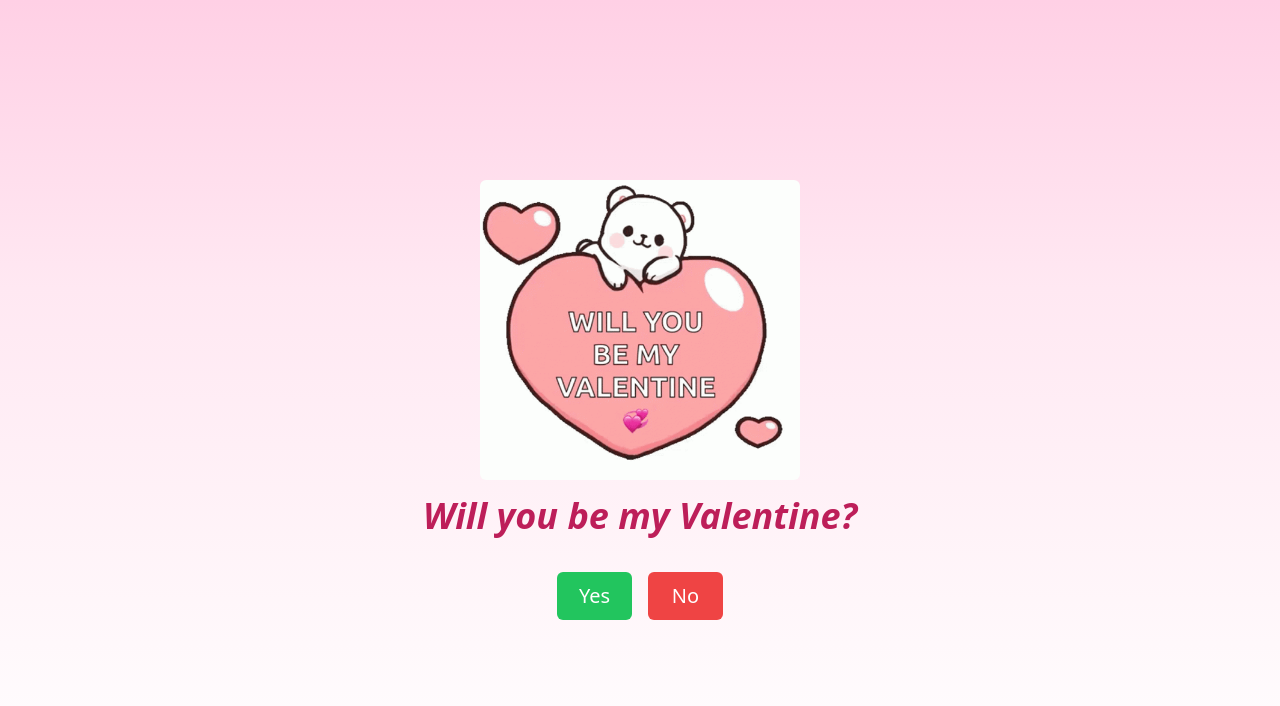
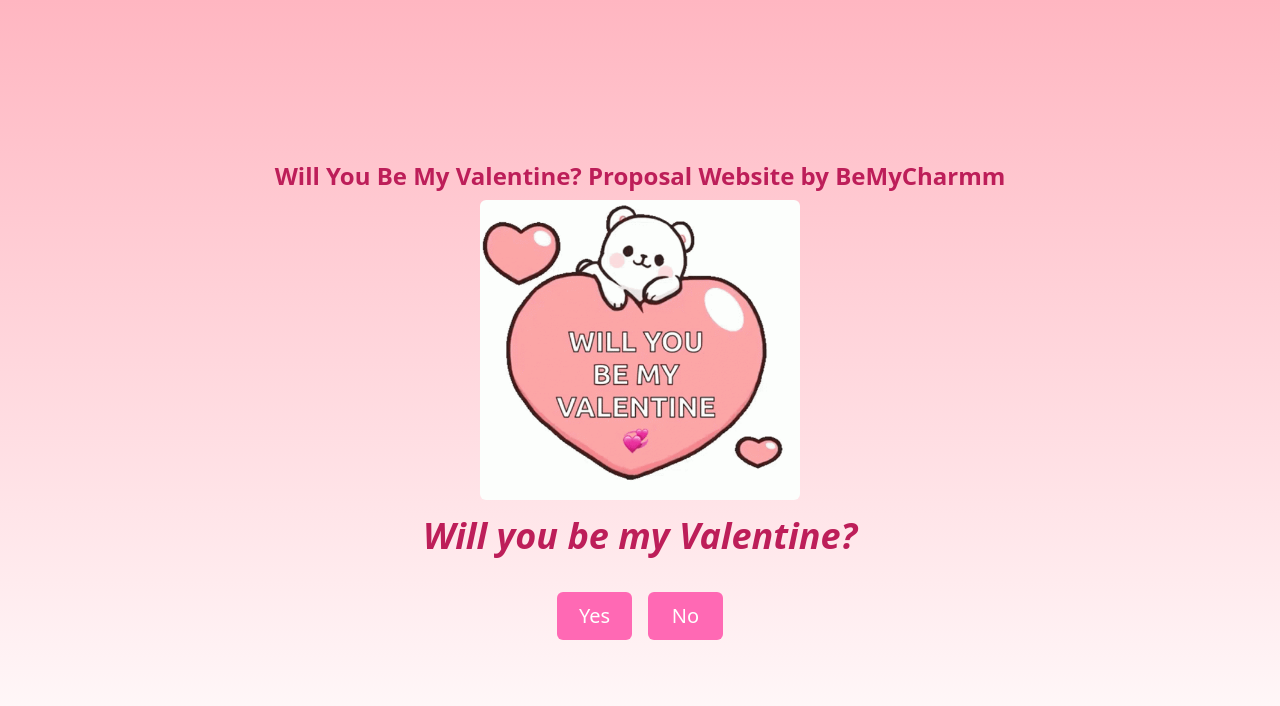
Before and after one commit to bemycharm/bemycharm.github.io, a plain HTML site: page askherout/index.html in a window 1280 px wide. Drawn offline with nearby package versions, Linux system fonts and the light colour scheme.

Commit message:
BMC-01: change colors

```diff
--- a/askherout/index.html
+++ b/askherout/index.html
@@ -3,12 +3,26 @@
 <head>
   <meta charset="UTF-8">
   <meta name="viewport" content="width=device-width, initial-scale=1.0">
-  <title>BeMyCharmm - Valentine's Day</title>
+  <title>Will You Be My Valentine? Proposal Website || BeMyCharmm || BeMyValentine</title>
+  <meta name="description" content="Cute and romantic Valentine's Day proposal website! Click 'No' and see what happens 😢. Will you be my Valentine – Yes or No? Try BeMyCharm's adorable proposal – completely free!">
+
+  <!-- Open Graph / Facebook -->
+  <meta property="og:title" content="Will You Be My Valentine? – Cutest Meme Prank 2024 💘" />
+  <meta property="og:description" content="Cute & funny Valentine meme. Click 'No' to see the magic 💌. Tag your crush, spread the love! #ValentinesDayIndia" />
+  <meta property="og:image" content="https://bemycharm.github.io/askherout/images/valentine_img.png" />
+  <meta property="og:url" content="https://bemycharm.github.io/askherout/" />
+  <meta property="og:type" content="website" />
+
+  <!-- Twitter -->
+  <meta name="twitter:card" content="summary_large_image" />
+  <meta name="twitter:title" content="Will You Be My Valentine? – Meme Proposal 💘" />
+  <meta name="twitter:description" content="Click 'No' and get a surprise. Try this cute Valentine's prank! Free, funny, and very desi." />
+  <meta name="twitter:image" content="https://bemycharm.github.io/askherout/images/valentine_img.png" />
   <script src="https://cdn.tailwindcss.com"></script>
   <style>
     .gradient-background {
-      background: rgb(255, 208, 229);
-      background: linear-gradient(180deg, rgba(255, 208, 229, 1) 0%, rgba(255, 232, 242, 1) 36%, rgba(255, 255, 255, 1) 100%);
+      background: #FFB6C1;
+      background: linear-gradient(180deg, #FFB6C1 0%, rgba(255, 255, 255, 1) 100%);
     }
 
     .bounce2 {
@@ -31,15 +45,16 @@
 <body class="gradient-background">
   <div class="flex items-center justify-center h-screen">
     <div class="flex flex-col items-center p-4">
+      <h1 class="text-2xl font-bold text-[#BD1E59] mb-2 text-center">Will You Be My Valentine? Proposal Website by BeMyCharmm</h1>
       <img id="imageDisplay" src="./images/image1.gif" alt="Cute kitten with flowers" class="rounded-md h-[300px]" style="object-fit: cover;" />
       <h2 id="valentineQuestion" class="text-4xl font-bold italic text-[#bd1e59] my-4">Will you be my Valentine?</h2>
       <div class="flex gap-4 pt-[20px] items-center" id="responseButtons">
         <button id="yesButton"
-          class="bounce2 inline-flex items-center justify-center whitespace-nowrap rounded-md text-[20px] font-medium disabled:pointer-events-none disabled:opacity-50 hover:bg-green-400 min-h-12 min-w-[75px] px-4 py-2 bg-green-500 text-white transition">
+          class="bounce2 inline-flex items-center justify-center whitespace-nowrap rounded-md text-[20px] font-medium disabled:pointer-events-none disabled:opacity-50 hover:bg-pink-400 min-h-12 min-w-[75px] px-4 py-2 bg-[#FF69B4] text-white transition">
           Yes
         </button>
         <button id="noButton"
-          class="inline-flex items-center justify-center whitespace-nowrap rounded-md text-[20px] font-medium transition disabled:pointer-events-none disabled:opacity-50 hover:bg-red-700 h-12 min-w-[75px] w-auto px-4 py-2 bg-red-500 text-white">
+          class="inline-flex items-center justify-center whitespace-nowrap rounded-md text-[20px] font-medium transition disabled:pointer-events-none disabled:opacity-50 hover:bg-pink-600 h-12 min-w-[75px] w-auto px-4 py-2 bg-[#FF69B4] text-white">
           No
         </button>
       </div>
```
Also changed, not shown: askherout/images/valentine_img.png (added), 2 other files.
